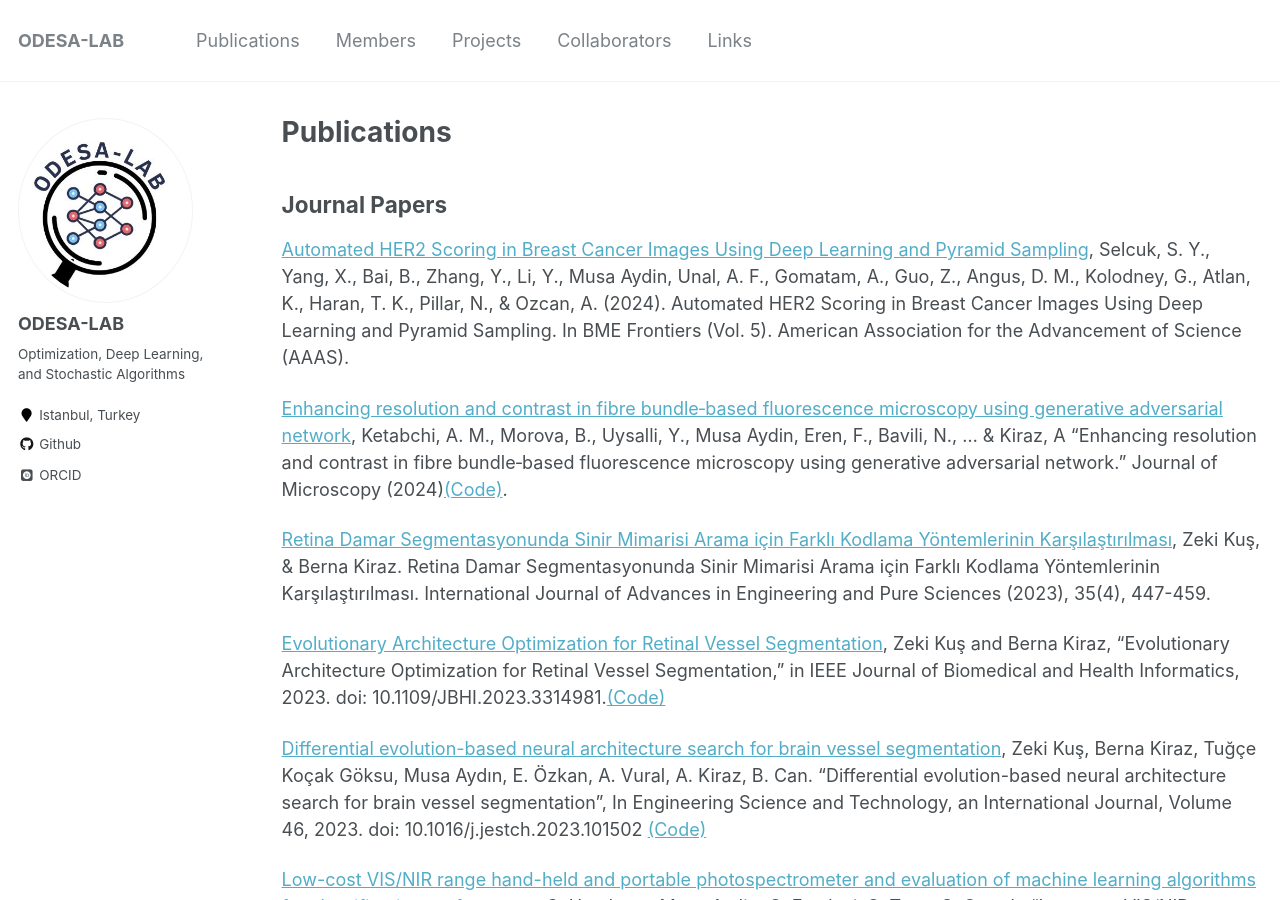
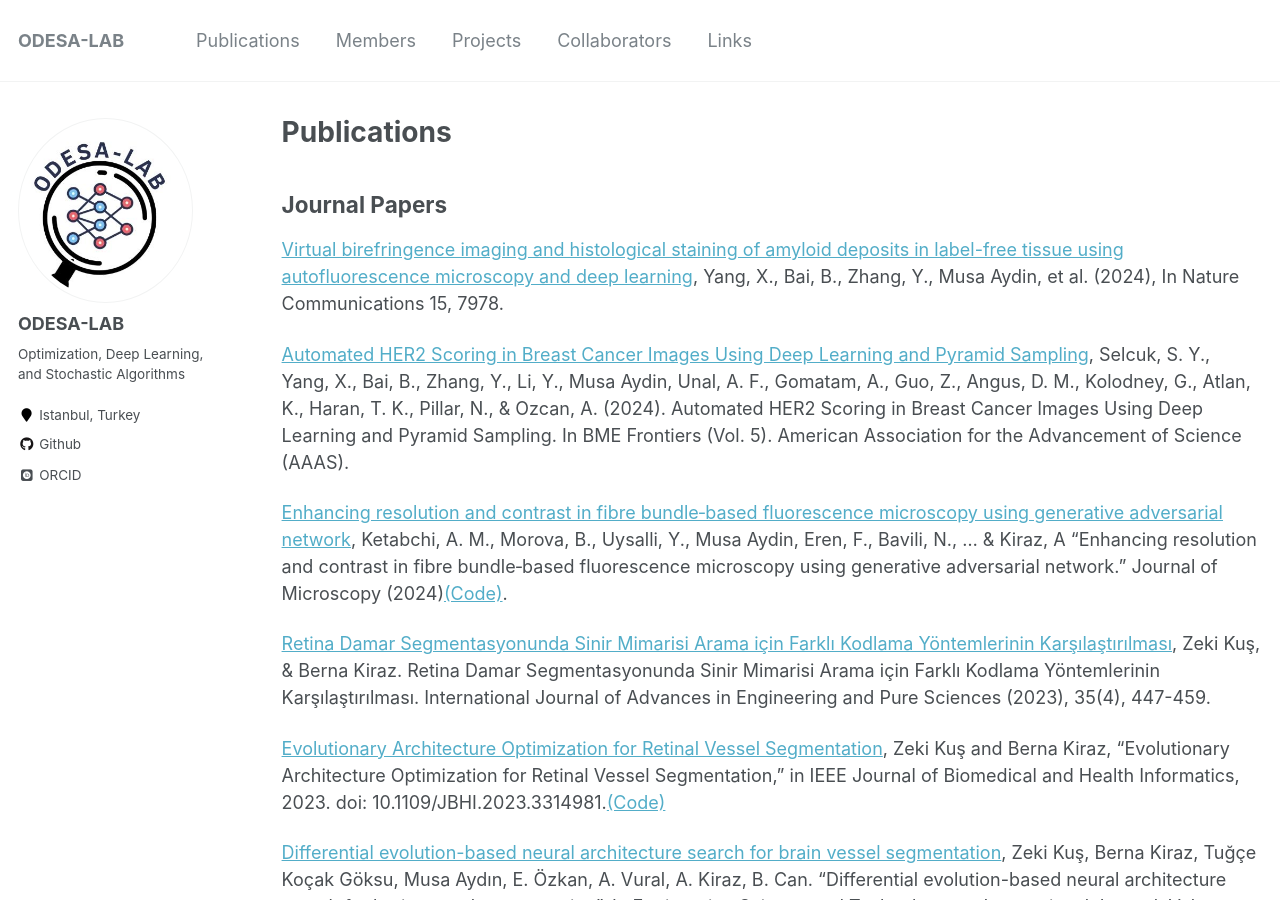
Before and after one commit to ODESALAB/odesalab.github.io, a Jekyll site: the page built from _pages/publications.md, in a window 1280 px wide and 900 px high. Built offline with Jekyll 4.4.1, drawn with Linux system fonts in a browser that asks for light colours; some web fonts are replaced.

Commit message:
Updated: Publications.md

```diff
--- a/_pages/publications.md
+++ b/_pages/publications.md
@@ -12,6 +12,9 @@ author_profile: true
 {% include base_path %}
 
 ## Journal Papers
+
+[Virtual birefringence imaging and histological staining of amyloid deposits in label-free tissue using autofluorescence microscopy and deep learning](https://doi.org/10.1038/s41467-024-52263-z){:target="_blank"}, Yang, X., Bai, B., Zhang, Y., Musa Aydin, et al. (2024), In Nature Communications 15, 7978.
+
 [Automated HER2 Scoring in Breast Cancer Images Using Deep Learning and Pyramid Sampling](https://doi.org/10.34133/bmef.0048){:target="_blank"}, Selcuk, S. Y., Yang, X., Bai, B., Zhang, Y., Li, Y., Musa Aydin, Unal, A. F., Gomatam, A., Guo, Z., Angus, D. M., Kolodney, G., Atlan, K., Haran, T. K., Pillar, N., & Ozcan, A. (2024). Automated HER2 Scoring in Breast Cancer Images Using Deep Learning and Pyramid Sampling. In BME Frontiers (Vol. 5). American Association for the Advancement of Science (AAAS).
 
 [Enhancing resolution and contrast in fibre bundle‐based fluorescence microscopy using generative adversarial network](https://onlinelibrary.wiley.com/doi/10.1111/jmi.13296){:target="_blank"}, Ketabchi, A. M., Morova, B., Uysalli, Y., Musa Aydin, Eren, F., Bavili, N., ... & Kiraz, A "Enhancing resolution and contrast in fibre bundle‐based fluorescence microscopy using generative adversarial network." Journal of Microscopy (2024)[(Code)](https://zenodo.org/records/8363087){:target="_blank"}.
```
